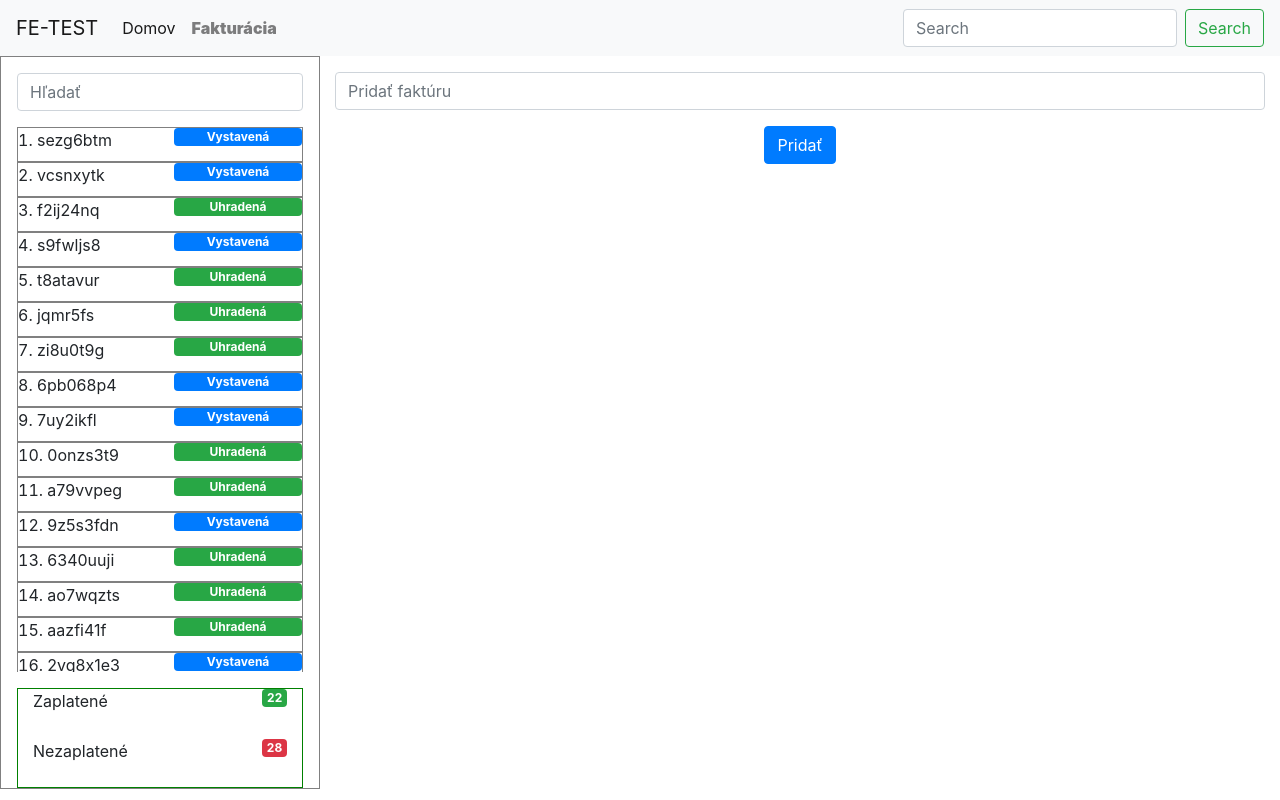
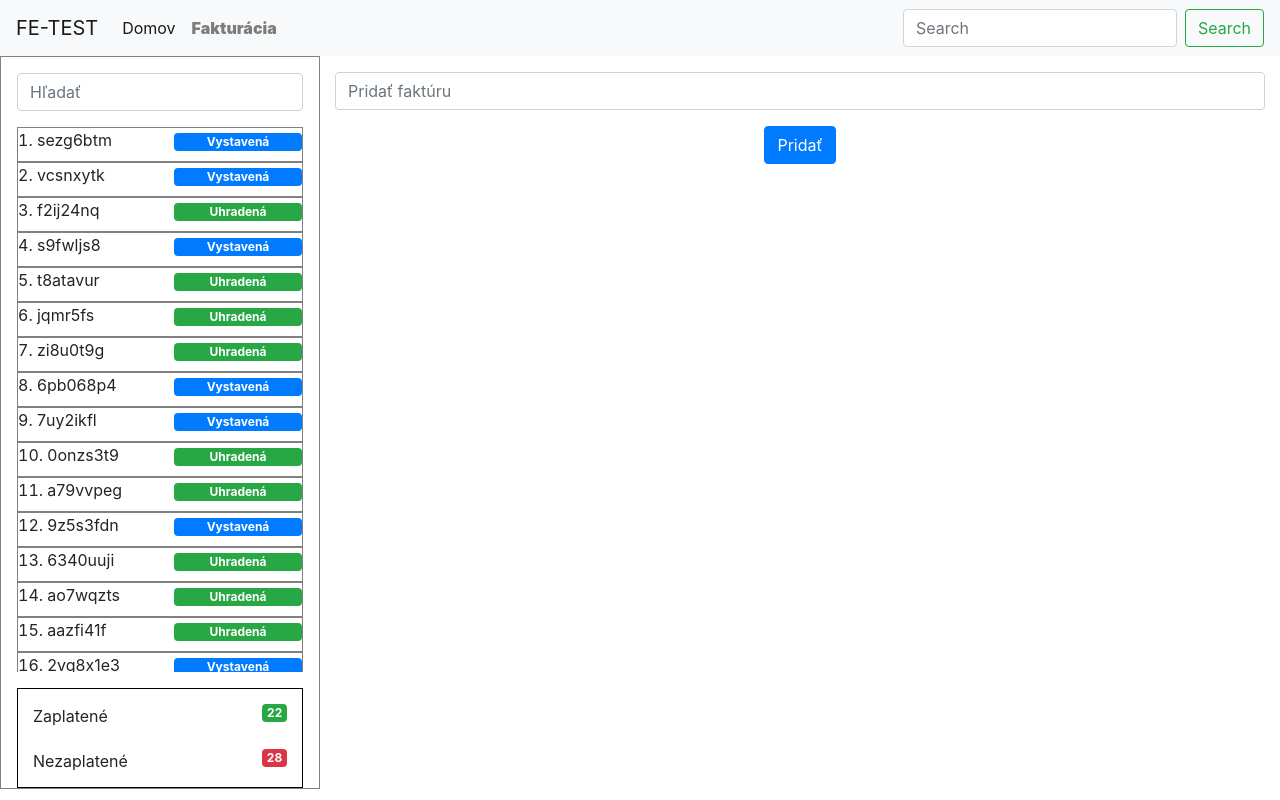
Before and after one commit to JohnScig/front-end-test, an Angular app: page /invoicing in a window 1280 px wide. Built offline with nearby package versions, Linux system fonts and the light colour scheme.

Commit message:
small changes in css

```diff
--- a/src/app/app.component.scss
+++ b/src/app/app.component.scss
@@ -1,5 +1,5 @@
 .app-container {
-  margin: 0px;
-  padding: 0px;
+  margin: 0rem;
+  padding: 0rem;
   overflow-y: hidden;
 }
--- a/src/app/invoice-list-item/invoice-list-item.component.scss
+++ b/src/app/invoice-list-item/invoice-list-item.component.scss
@@ -4,5 +4,6 @@ div {
 
 .invoice-price {
   float: right;
+  margin-top: 5px;
   width: 8rem;
 }
--- a/src/app/invoice-list-summary/invoice-list-summary.component.html
+++ b/src/app/invoice-list-summary/invoice-list-summary.component.html
@@ -3,7 +3,7 @@
     <span> Zaplatené </span>
     <span class="counter badge badge-success"> {{paidCount}} </span>
   </div>
-  <div>
+  <div class="counter-type">
     <span> Nezaplatené </span>
     <span class="counter badge badge-danger"> {{unpaidCount}} </span>
   </div>
--- a/src/app/invoice-list-summary/invoice-list-summary.component.scss
+++ b/src/app/invoice-list-summary/invoice-list-summary.component.scss
@@ -6,12 +6,13 @@
 }
 
 .counter-type {
-  height: 50px;
+  margin-top: 15px;
+  height: 30px;
 }
 
 .container {
   border-style: solid;
-  border-color: green;
+  border-color: black;
   border-width: 1px;
   height: 100px;
 
```
